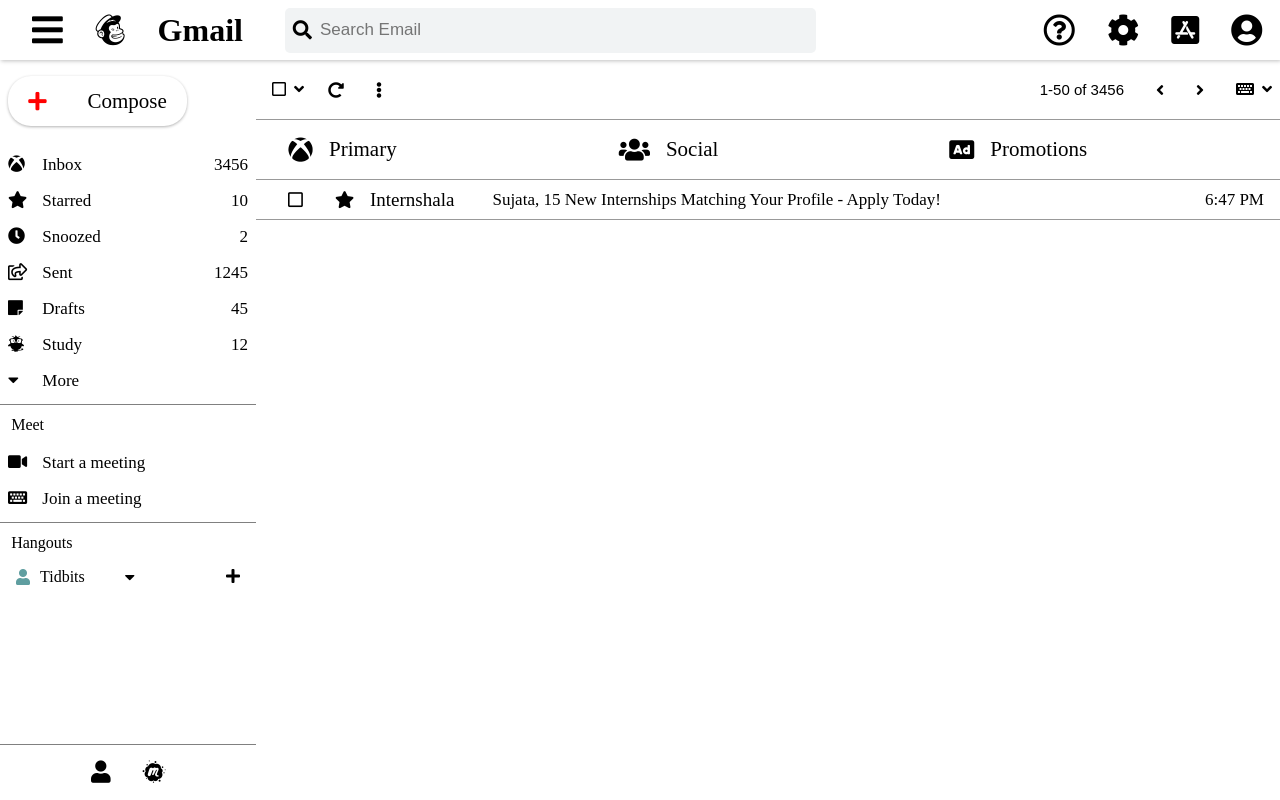
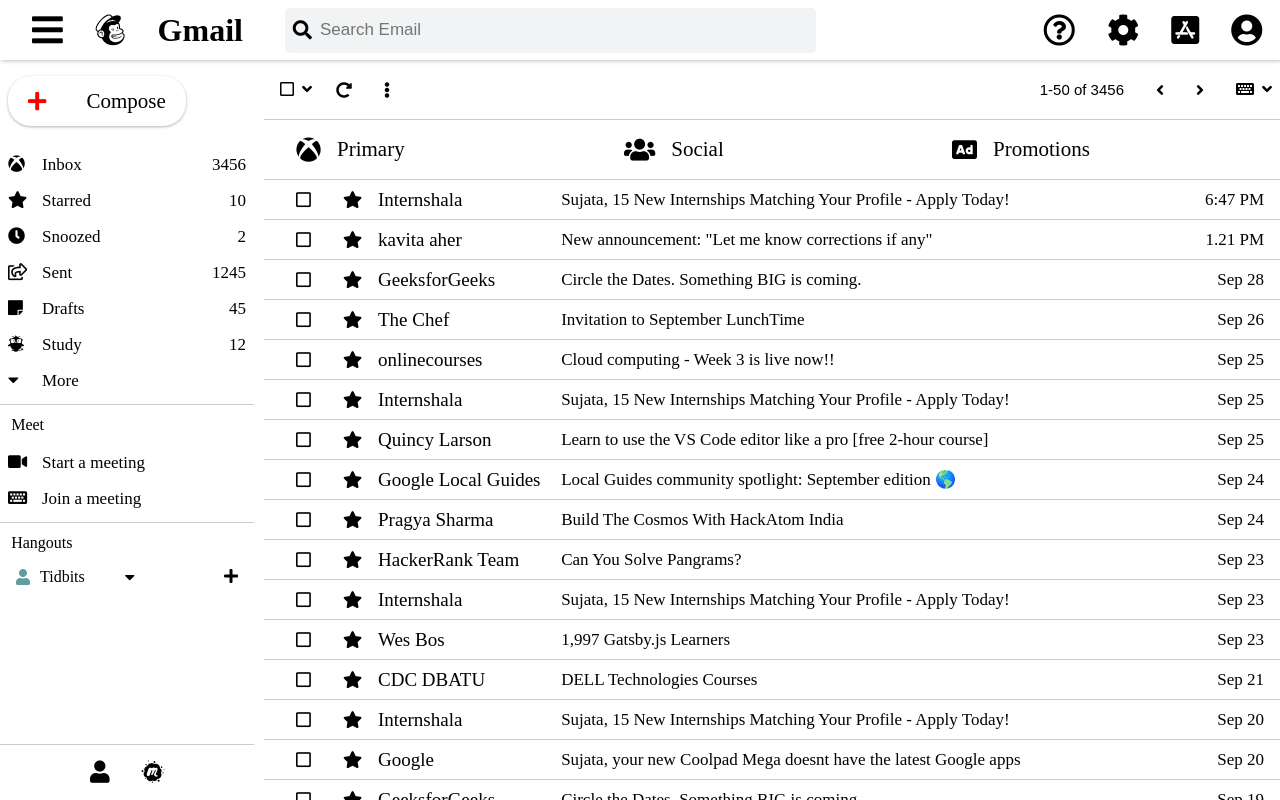
Before and after one commit to TidbitsJS/Gmail-Page, a React (Create React App) app: page / in a window 1280 px wide. Built offline with nearby package versions, Linux system fonts and the light colour scheme.

Commit message:
Email fetch

```diff
--- a/src/App.css
+++ b/src/App.css
@@ -1,6 +1,7 @@
 body {
   width: 100vw;
   height: 100vh;
+  background: rgba(255, 255, 255, 0.902);
 }
 
 .App {
@@ -9,7 +10,7 @@
 }
 
 .body {
-  width: 100vw;
+  width: 100%;
   height: calc(100vh - 60px);
 
   display: flex;
--- /dev/null
+++ b/src/container/Body/Mails/Database/EData.js
@@ -0,0 +1,94 @@
+const emails = [
+  {
+    name: "Internshala",
+    content: "Sujata, 15 New Internships Matching Your Profile - Apply Today!",
+    time: "6:47 PM",
+  },
+  {
+    name: "kavita aher",
+    content: 'New announcement: "Let me know corrections if any"',
+    time: "1.21 PM",
+  },
+  {
+    name: "GeeksforGeeks",
+    content: "Circle the Dates. Something BIG is coming.",
+    time: "Sep 28",
+  },
+  {
+    name: "The Chef",
+    content: "Invitation to September LunchTime",
+    time: "Sep 26",
+  },
+  {
+    name: "onlinecourses",
+    content: "Cloud computing - Week 3 is live now!!",
+    time: "Sep 25",
+  },
+  {
+    name: "Internshala",
+    content: "Sujata, 15 New Internships Matching Your Profile - Apply Today!",
+    time: "Sep 25",
+  },
+  {
+    name: "Quincy Larson",
+    content: "Learn to use the VS Code editor like a pro [free 2-hour course]",
+    time: "Sep 25",
+  },
+  {
+    name: "Google Local Guides",
+    content: "Local Guides community spotlight: September edition 🌎",
+    time: "Sep 24",
+  },
+  {
+    name: "Pragya Sharma",
+    content: "Build The Cosmos With HackAtom India",
+    time: "Sep 24",
+  },
+  {
+    name: "HackerRank Team",
+    content: "Can You Solve Pangrams?",
+    time: "Sep 23",
+  },
+  {
+    name: "Internshala",
+    content: "Sujata, 15 New Internships Matching Your Profile - Apply Today!",
+    time: "Sep 23",
+  },
+  {
+    name: "Wes Bos",
+    content: "1,997 Gatsby.js Learners",
+    time: "Sep 23",
+  },
+  {
+    name: "CDC DBATU",
+    content: "DELL Technologies Courses",
+    time: "Sep 21",
+  },
+  {
+    name: "Internshala",
+    content: "Sujata, 15 New Internships Matching Your Profile - Apply Today!",
+    time: "Sep 20",
+  },
+  {
+    name: "Google",
+    content: "Sujata, your new Coolpad Mega doesnt have the latest Google apps",
+    time: "Sep 20",
+  },
+  {
+    name: "GeeksforGeeks",
+    content: "Circle the Dates. Something BIG is coming.",
+    time: "Sep 19",
+  },
+  {
+    name: "The Chef",
+    content: "Invitation to September LunchTime",
+    time: "Sep 19",
+  },
+  {
+    name: "onlinecourses",
+    content: "Cloud computing - Week 3 is live now!!",
+    time: "Sep 18",
+  },
+];
+
+export default emails;
--- a/src/container/Body/Mails/layout/Email.js
+++ b/src/container/Body/Mails/layout/Email.js
@@ -1,21 +1,26 @@
 import React, { Component } from "react";
+import emails from "../Database/EData";
 
 class Email extends Component {
   render() {
     return (
+      <>
+        {emails.map((item, index) => (
           <div className="mail-email">
             <div className="email-info">
               <i className="far fa-square"></i>
               <i className="fas fa-star"></i>
-          <p>Internshala</p>
+              <p>{item.name}</p>
             </div>
             <div className="email-content">
-          <p>Sujata, 15 New Internships Matching Your Profile - Apply Today!</p>
+              <p>{item.content}</p>
             </div>
             <div className="email-time">
-          <p>6:47 PM</p>
+              <p>{item.time}</p>
             </div>
           </div>
+        ))}
+      </>
     );
   }
 }
--- a/src/container/Body/Mails/mail.css
+++ b/src/container/Body/Mails/mail.css
@@ -1,6 +1,7 @@
 .mail-list {
   flex: 4;
   height: 100%;
+  margin-left: 10px;
 }
 
 .mail-head {
@@ -11,7 +12,7 @@
   justify-content: space-between;
   align-items: center;
 
-  border-bottom: 1px solid rgba(0, 0, 0, 0.4);
+  border-bottom: thin solid #cccccc;
 }
 
 .mail-head-start {
@@ -42,6 +43,8 @@
 
 .mailing {
   width: 100%;
+  height: calc(100vh - 120px);
+  overflow-y: scroll;
 }
 
 .mail-tabs {
@@ -53,7 +56,7 @@
   align-items: center;
   padding: 0 1rem;
 
-  border-bottom: 1px solid rgba(0, 0, 0, 0.4);
+  border-bottom: thin solid #cccccc;
 }
 
 .mail-primary,
@@ -73,7 +76,6 @@
 }
 
 .mail-email {
-  width: 100%;
   height: 40px;
   font-size: 17px;
 
@@ -81,7 +83,7 @@
   justify-content: space-between;
   align-items: center;
 
-  border-bottom: 1px solid rgba(0, 0, 0, 0.4);
+  border-bottom: thin solid #cccccc;
 }
 
 .email-info {
@@ -102,7 +104,7 @@
 }
 
 .email-content {
-  flex: 3;
+  flex: 2;
 
   display: flex;
   justify-content: flex-start;
--- a/src/container/Body/Options/option.css
+++ b/src/container/Body/Options/option.css
@@ -65,13 +65,13 @@
 
 .option-list-div {
   padding-bottom: 0.3rem;
-  border-bottom: thin solid gray;
+  border-bottom: thin solid #cccccc;
 }
 
 .option-list-meet {
   margin-top: 0.3rem;
   padding-bottom: 0.3rem;
-  border-bottom: thin solid gray;
+  border-bottom: thin solid #cccccc;
 }
 
 .option-hangout {
@@ -97,7 +97,7 @@
   align-items: center;
   font-size: 1.4rem;
 
-  border-top: thin solid gray;
+  border-top: thin solid #cccccc;
 }
 
 .option-bottom i {
```
Lines whose indentation alone changed are shown as unchanged.
